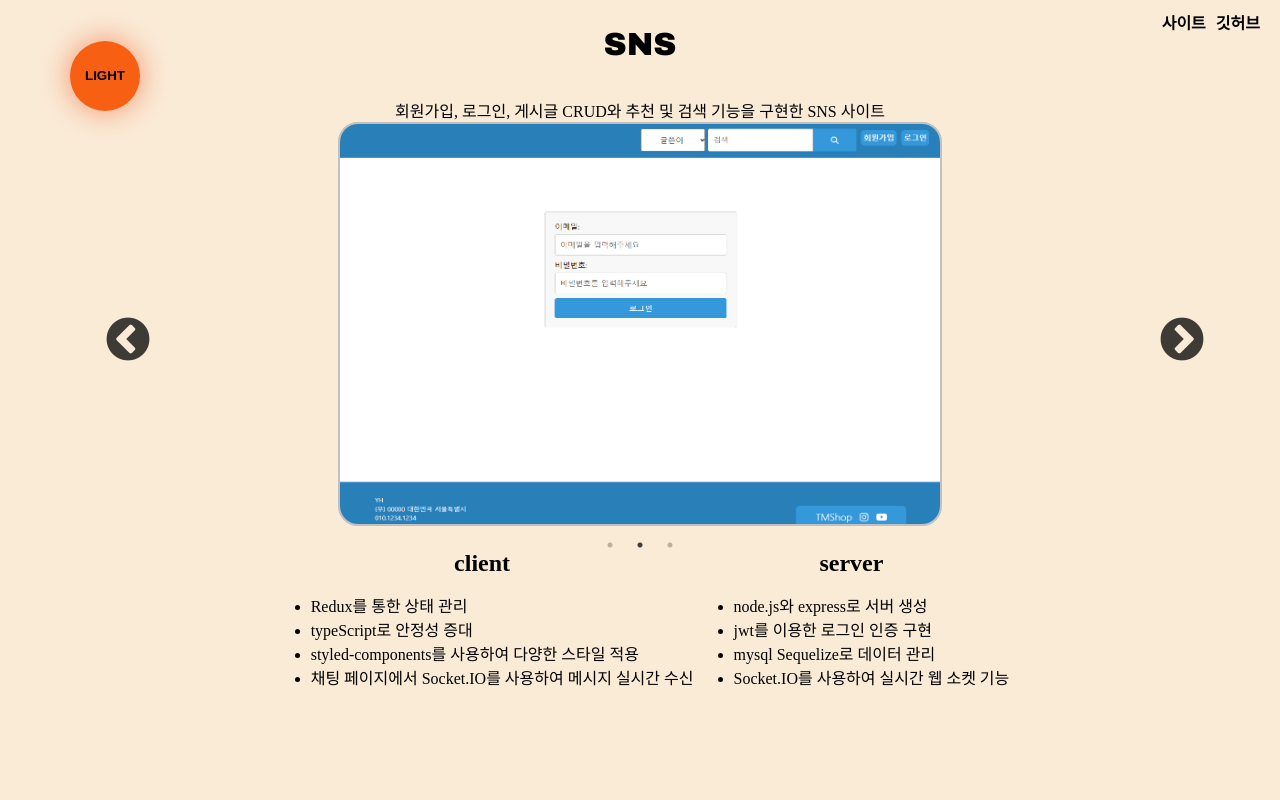
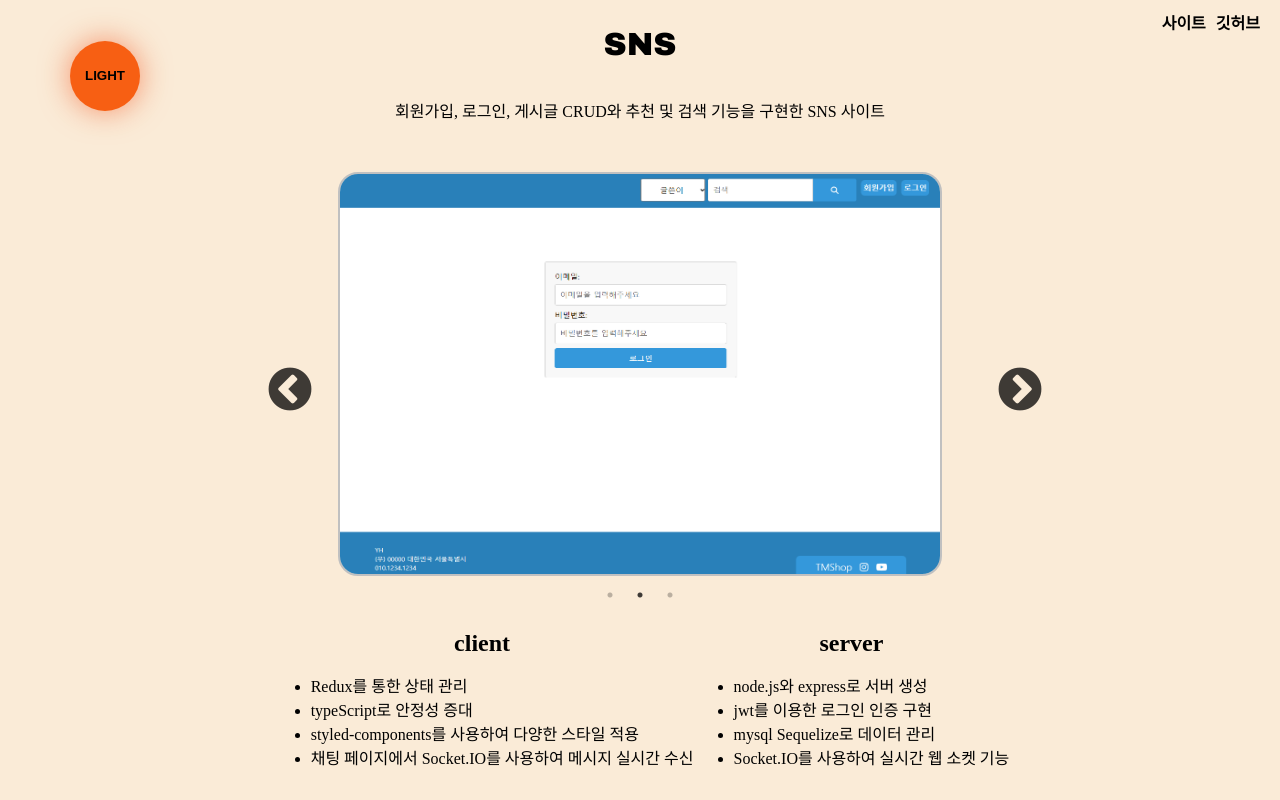
Before and after one commit to tomyhas59/portfolio, a React (Create React App) app: page /projects/1 in a window 1280 px wide. Built offline with nearby package versions, Linux system fonts and the light colour scheme.

Commit message:
projectDetail marginTop

```diff
--- a/package.json
+++ b/package.json
@@ -17,6 +17,7 @@
     "react-scripts": "5.0.1",
     "react-slick": "^0.30.2",
     "slick-carousel": "^1.8.1",
+    "styled-components": "^6.1.11",
     "typeit": "^8.8.3",
     "typeit-react": "^2.7.1",
     "typescript": "^4.9.5",
--- a/src/css/projects.css
+++ b/src/css/projects.css
@@ -72,10 +72,8 @@
 }
 
 .projectItem {
-  width: 1024px;
-  margin: 0 auto;
-  border-radius: 20px;
-
+  width: 700px;
+  margin: 50px auto;
   @media (max-width: 480px) {
     width: 77%;
   }
@@ -114,7 +112,6 @@
 }
 
 .projectDetail {
-  margin-top: 20px;
   display: flex;
   justify-content: center;
   li {
--- a/src/pages/ProjectPage.tsx
+++ b/src/pages/ProjectPage.tsx
@@ -41,8 +41,7 @@ const ProjectPage: React.FC<{
       </button>
       <h2 className="projectName">{project.name}</h2>
       <p className="description">{project.description}</p>
-      <div className="projectItem">
-        <Slider {...settings}>
+      <Slider {...settings} className="projectItem">
         {project.imgs.map((img, index) => (
           <a
             href={project.url}
@@ -58,7 +57,6 @@ const ProjectPage: React.FC<{
           </a>
         ))}
       </Slider>
-      </div>
       <div className="goToSite">
         <a className="site" href={project.url} target="blank">
           사이트
```
Also changed, not shown: 1 other file (tests, documents, lock files or other folders). Lines whose indentation alone changed are shown as unchanged.
